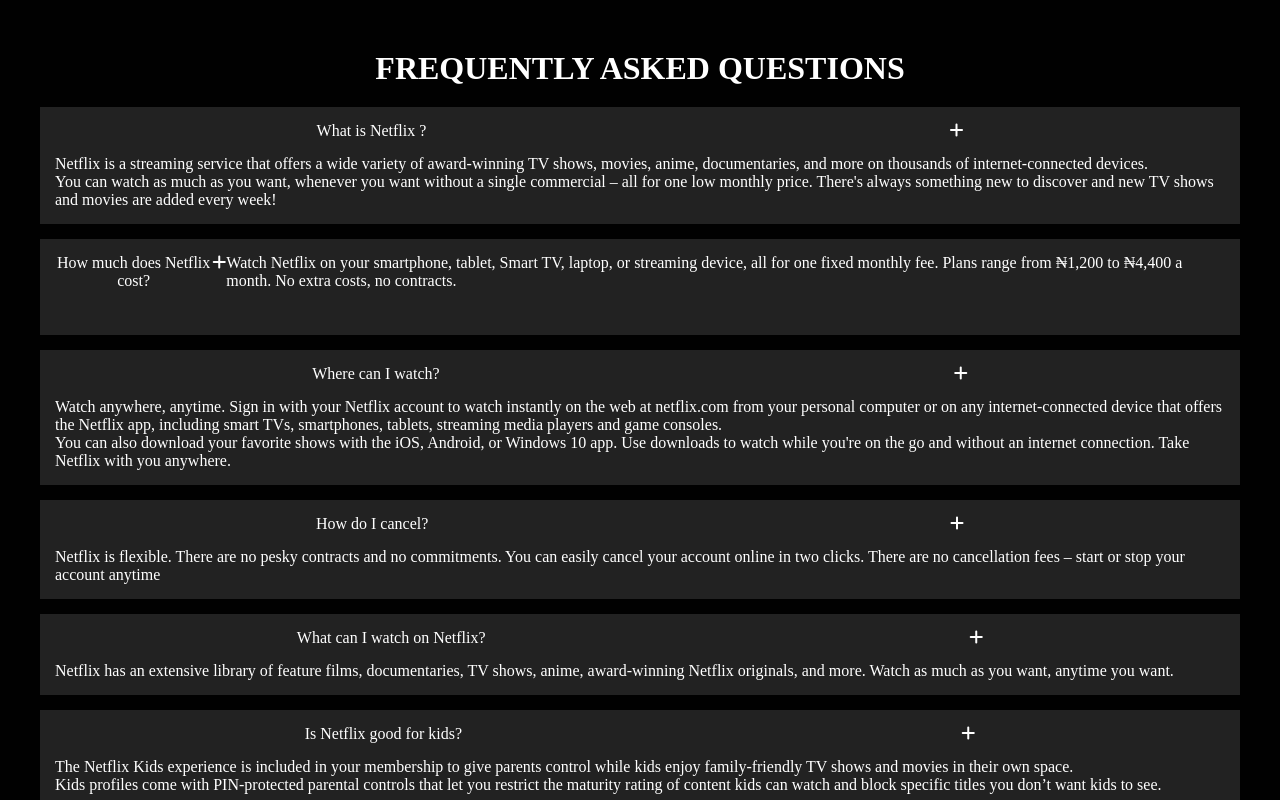
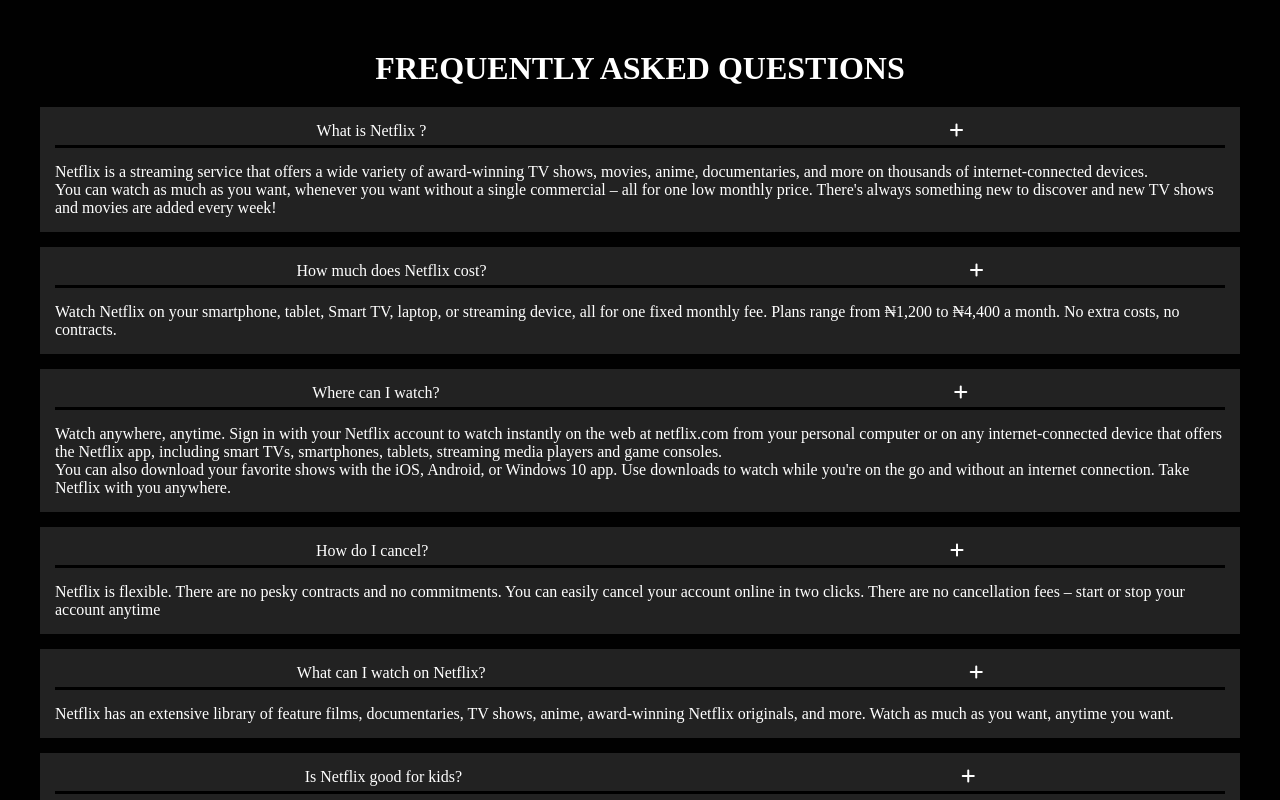
Before and after one commit to Highshirt99/netflix-clone, a plain HTML site: page index.html in a window 1280 px wide. Shown: the part 2780-3580 px from the top of the page. Drawn offline with Linux system fonts and the light colour scheme.

Commit message:
Made some corrections

```diff
--- a/index.html
+++ b/index.html
@@ -132,7 +132,6 @@
         </div>
 
         <div class="item">
-          <div class="title">
             <div class="title">
               <p>How much does Netflix cost?</p>
               <i class="fa fa-plus"></i>
@@ -144,7 +143,6 @@
                 ₦1,200 to ₦4,400 a month. No extra costs, no contracts.
               </p>
             </div>
-          </div>
         </div>
 
         <div class="item">
@@ -212,7 +210,6 @@
               specific titles you don’t want kids to see.
             </p>
           </div>
-        </div>
       </div>
 
       <div class="reg">
--- a/style.css
+++ b/style.css
@@ -274,6 +274,8 @@
     display: flex;
     justify-content: space-around;
     margin-bottom: 15px;
+    border-bottom: 3px solid black;
+    padding-bottom: 5px;
 }
 
 .title i {
```
